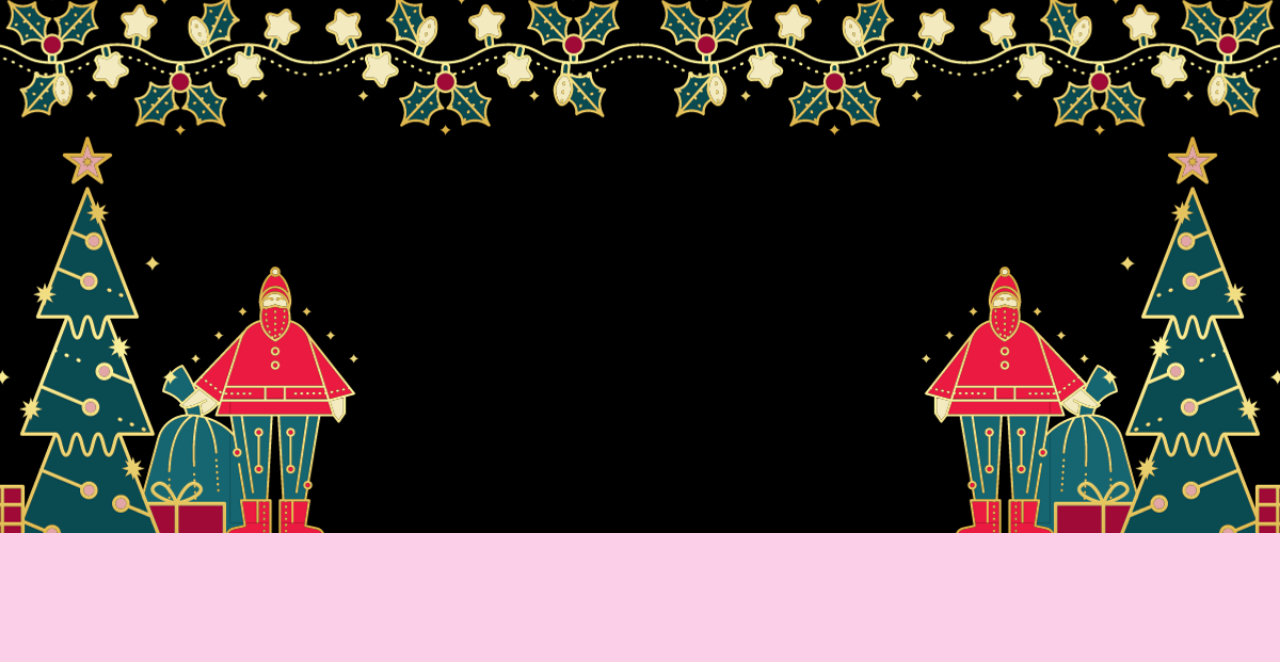
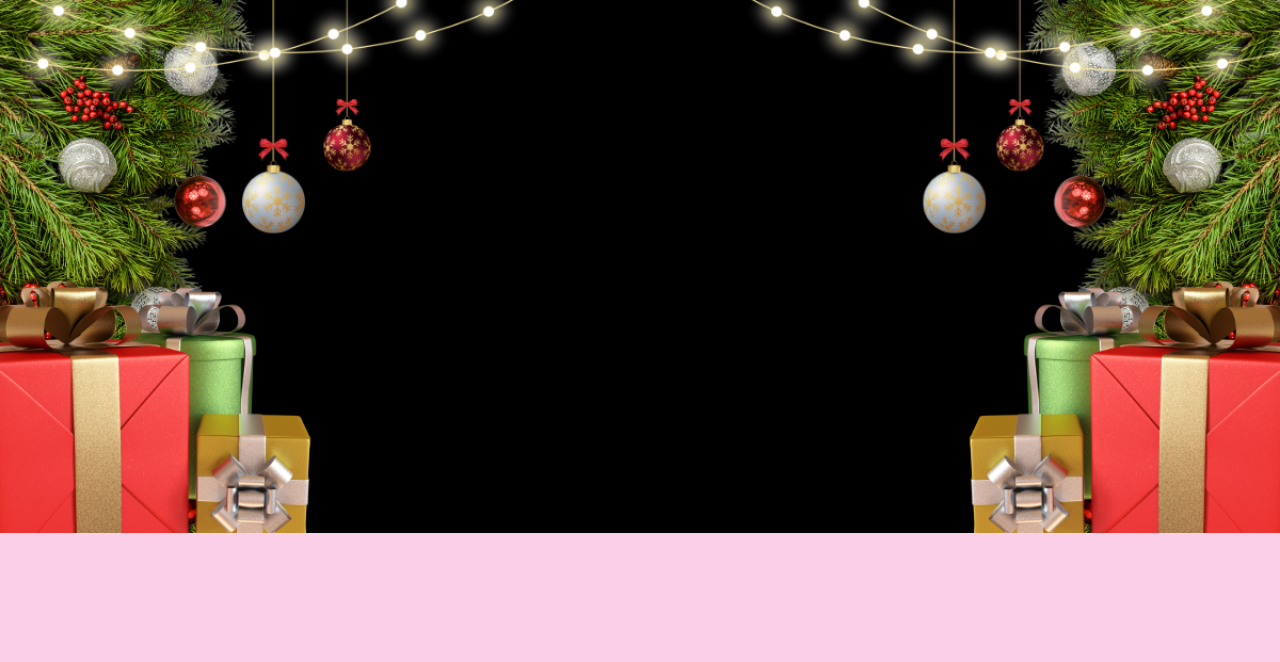
Before and after one commit to muskanshukla99/Anyfeast-christmas-landing-page, a plain HTML site: page index.html in a window 1280 px wide. Shown: the top 662 px of the page. Drawn offline with nearby package versions, Linux system fonts and the light colour scheme.

Commit message:
Update index.html

```diff
--- a/index.html
+++ b/index.html
@@ -10,7 +10,7 @@
 
 <body>
     <div>
-        <img src="Muskan's Anyfeat Landing Page.png" width="2000" alt="">
+        <img src="Anyfeast Landing Page 4.png" width="2000" alt="">
     </div>
     <div class="bg-pink-200">
         <div
```
